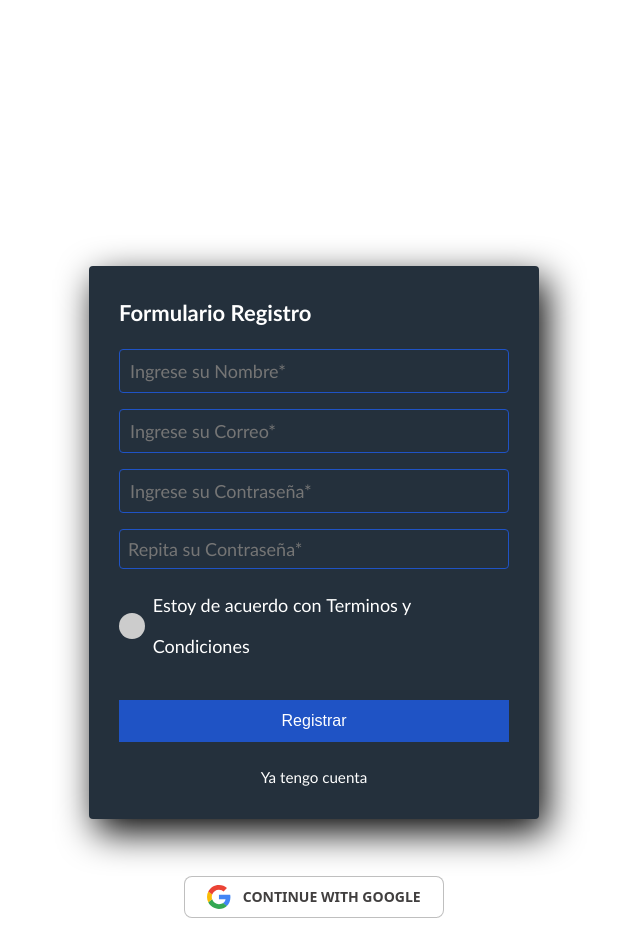
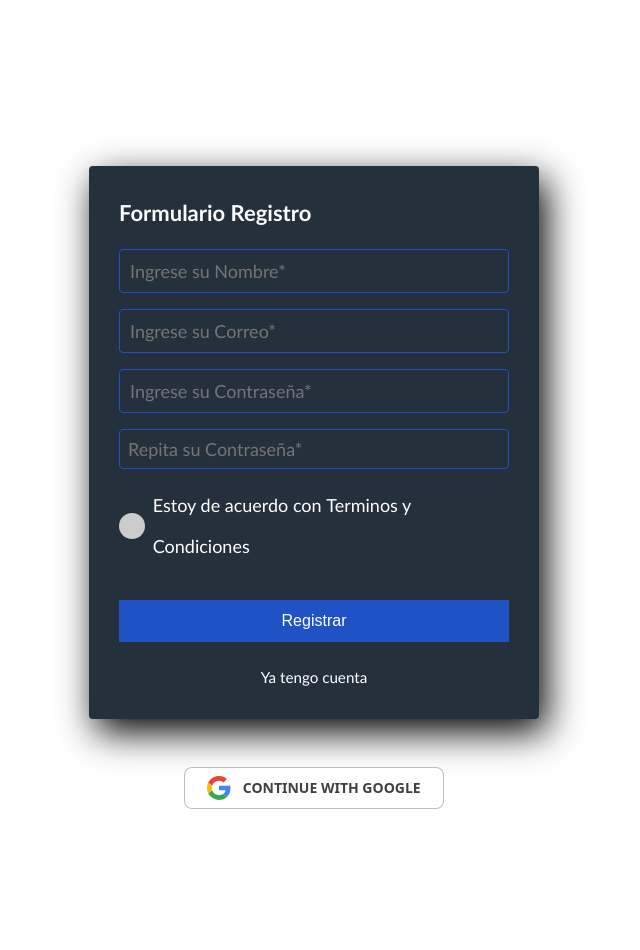
Before and after one commit to AdriTN/TutorVirtual, a React (Vite) app in the folder tutor-frontend/: page /register in a window 1280 px wide. Shown: the whole page, without its empty margins (326-966 px from the left). Built offline with nearby package versions, Linux system fonts and the light colour scheme; no server answers.

Commit message:
Cambiamos el estilo de la página de registro

```diff
--- a/tutor-frontend/src/components/register/Register.module.css
+++ b/tutor-frontend/src/components/register/Register.module.css
@@ -9,8 +9,6 @@
   width: 450px;
   background: #24303c;
   padding: 30px;
-  margin: auto;
-  margin-top: 100px;
   border-radius: 4px;
   font-family: 'calibri';
   color: white;
--- a/tutor-frontend/src/components/register/Register.tsx
+++ b/tutor-frontend/src/components/register/Register.tsx
@@ -3,10 +3,10 @@ import { api } from "../../services/apis/api";
 import styles from "./Register.module.css";
 
 interface RegisterFormProps {
-  endpointUrl: string; // se lo pasamos si deseas, por ejemplo
+  endpointUrl: string;
 }
 
-const Register: React.FC<RegisterFormProps> = () => {
+const Register: React.FC<RegisterFormProps> = ({ endpointUrl }) => {
   const [nombre, setNombre] = useState("");
   const [correo, setCorreo] = useState("");
   const [password, setPassword] = useState("");
@@ -31,7 +31,7 @@ const Register: React.FC<RegisterFormProps> = () => {
     }
 
     try {
-      const response = await api.post("/api/register", {
+      const response = await api.post(endpointUrl, {
         username: nombre,
         email: correo,
         password: password,
```
